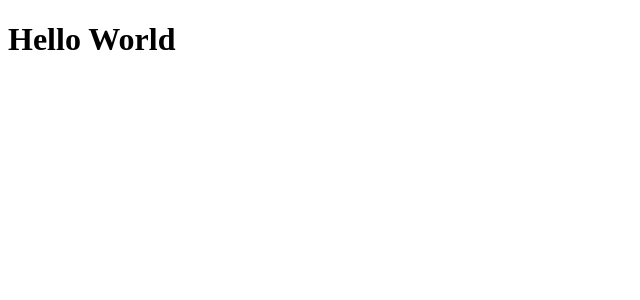
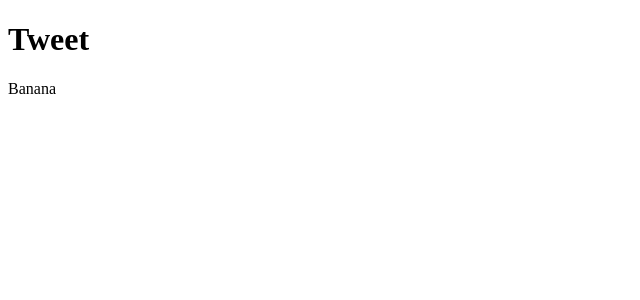
Before and after one commit to Bemesko/nlw10-web, a Next.js app: page / in a window 1280 px wide. Shown: the top 300 px of the page, without its empty margins (0-640 px from the left). Built offline with nearby package versions, Linux system fonts and the light colour scheme.

Commit message:
Add sample components

```diff
--- /dev/null
+++ b/components/Tweet.tsx
@@ -0,0 +1,8 @@
+export function Tweet() {
+  return (
+    <div>
+      <h1>Tweet</h1>
+      <p>Banana</p>
+    </div>
+  );
+}
--- a/pages/index.tsx
+++ b/pages/index.tsx
@@ -1,4 +1,9 @@
+import { Tweet } from "../components/Tweet";
 // JSX - Javascript + XML (HTML)
 export default function Home() {
-  return <h1>Hello World</h1>;
+  return (
+    <div>
+      <Tweet />
+    </div>
+  );
 }
```
